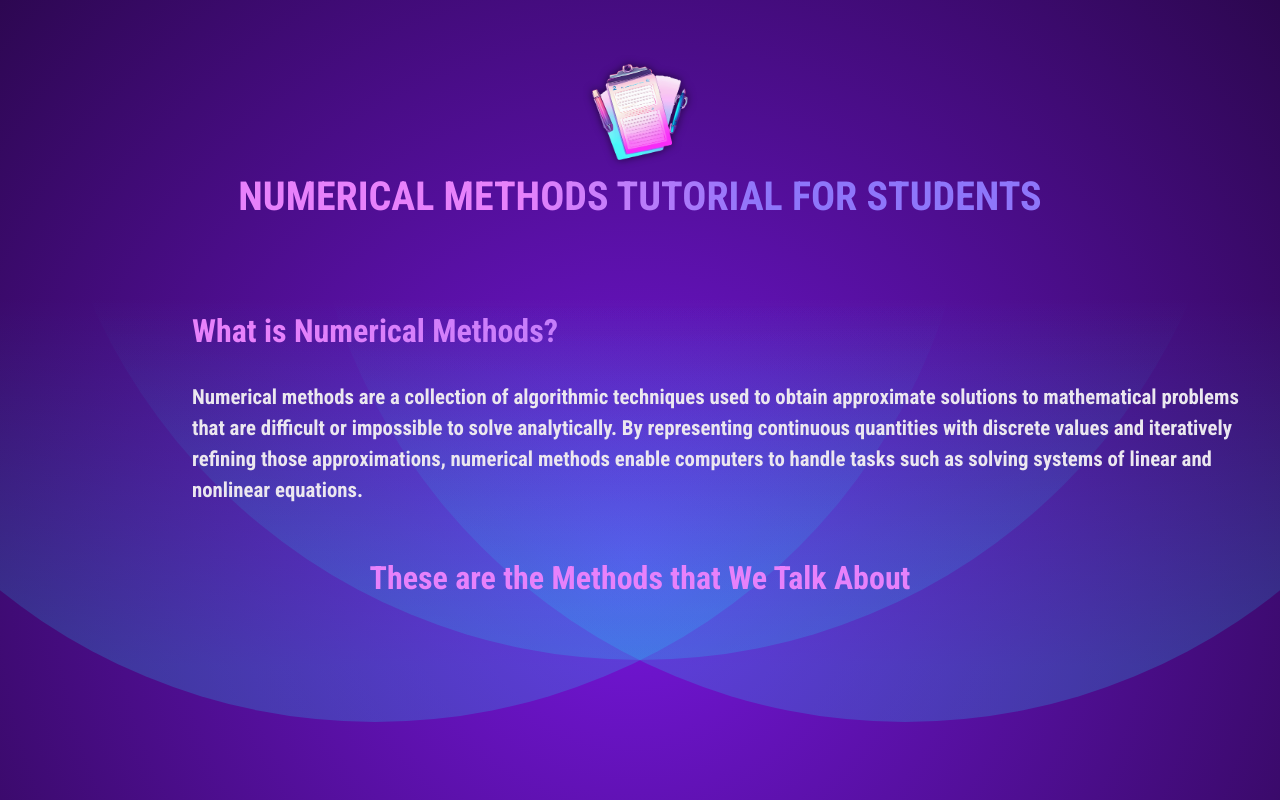
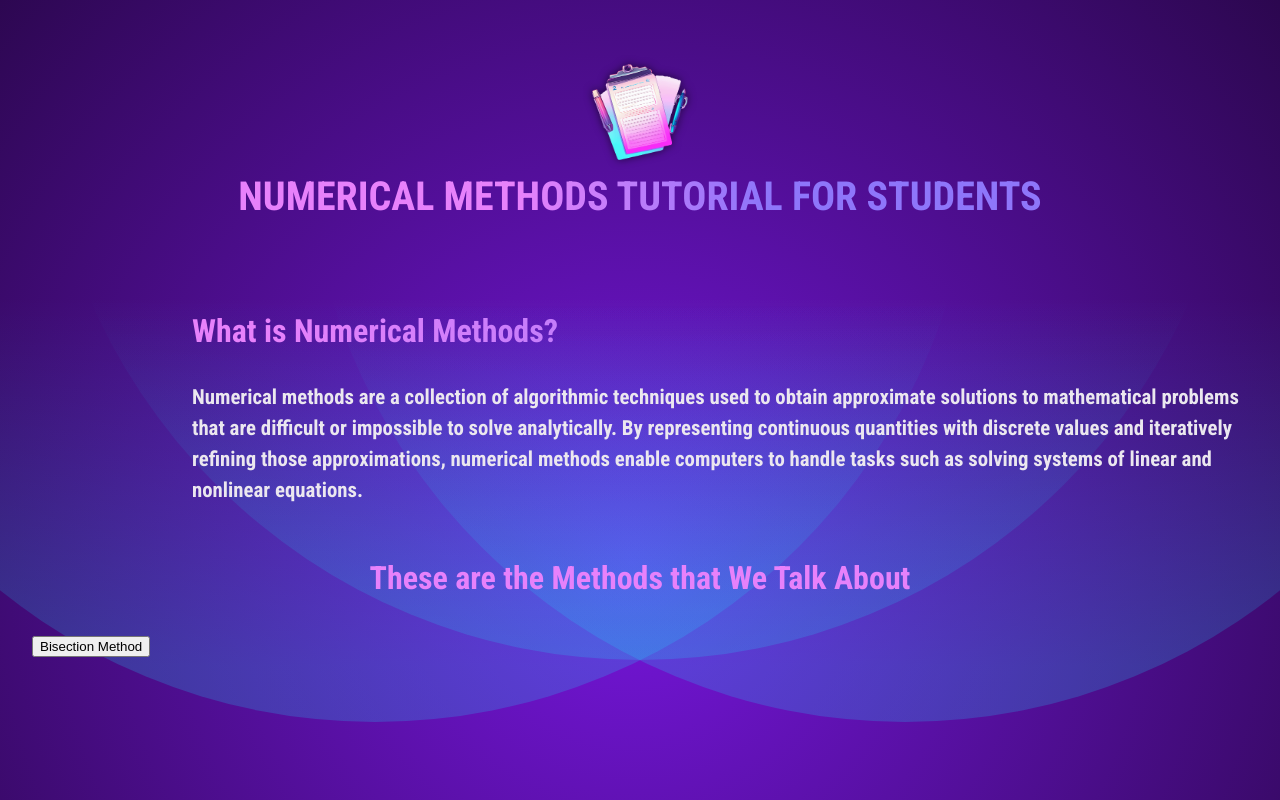
Before and after one commit to yasinserhatpeker/numericalProjectForStudents, a React (Vite) app: page / in a window 1280 px wide. Built offline with nearby package versions, Linux system fonts and the light colour scheme.

Commit message:
bisection component is created and connected to the App component.

```diff
--- a/src/App.jsx
+++ b/src/App.jsx
@@ -1,3 +1,4 @@
+import Bisection from "./components/Bisection";
 import Header from "./components/Header";
 
 export default function App() {
@@ -5,7 +6,7 @@ export default function App() {
      return (
         <>
          <Header/>
-
+         <Bisection/>
         </>
      )
 
--- /dev/null
+++ b/src/components/Bisection.jsx
@@ -0,0 +1,9 @@
+
+export default function Bisection() {
+ return (
+    <div>
+        <button>Bisection Method</button>
+    </div>
+ )
+
+}
```
